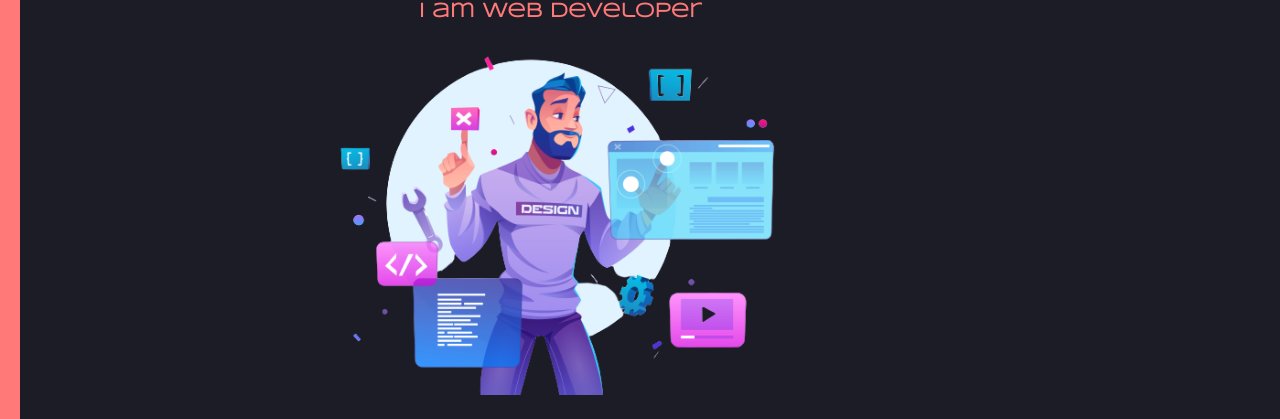
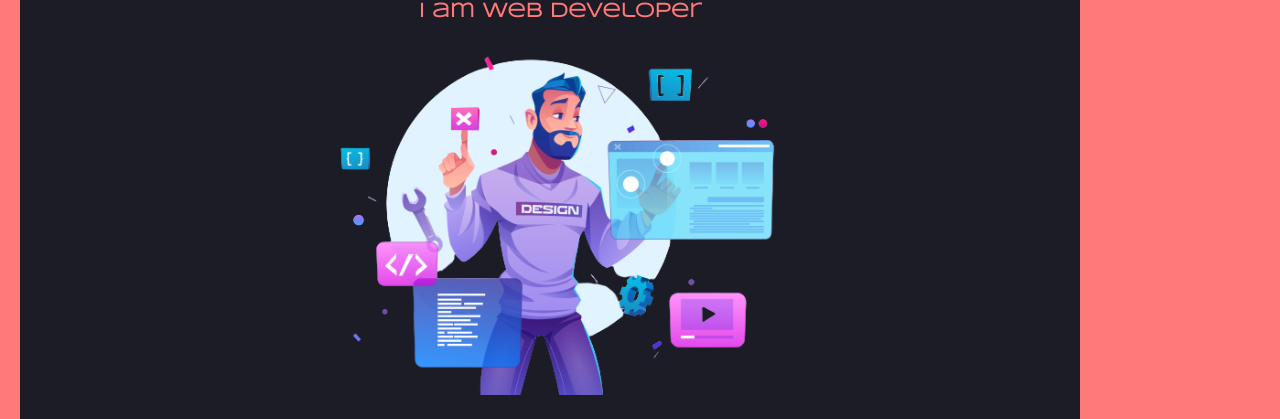
Before and after one commit to vaibhavgupta04/mypage, a plain HTML site: page index.html in a window 1280 px wide. Shown: the part 212-631 px from the top of the page. Drawn offline with nearby package versions, Linux system fonts and the light colour scheme; a web font is replaced by a local one.

Commit message:
added side bar

```diff
--- a/styles.css
+++ b/styles.css
@@ -180,3 +180,12 @@ nav a:hover {
   margin-left: 50px;
   margin-right: 50px;
 }
+
+.sidebar {
+  position: absolute;
+  top: 0;
+  right: 0;
+  height: 134%;
+  width: 200px;
+  background-color: #ff7979;
+}
```
